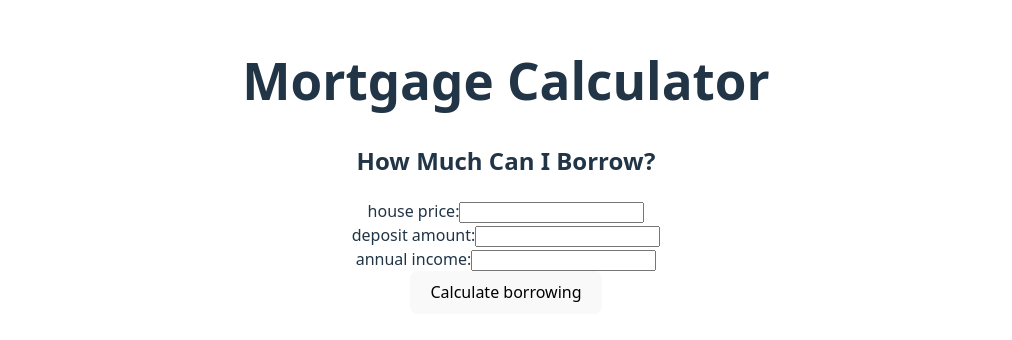
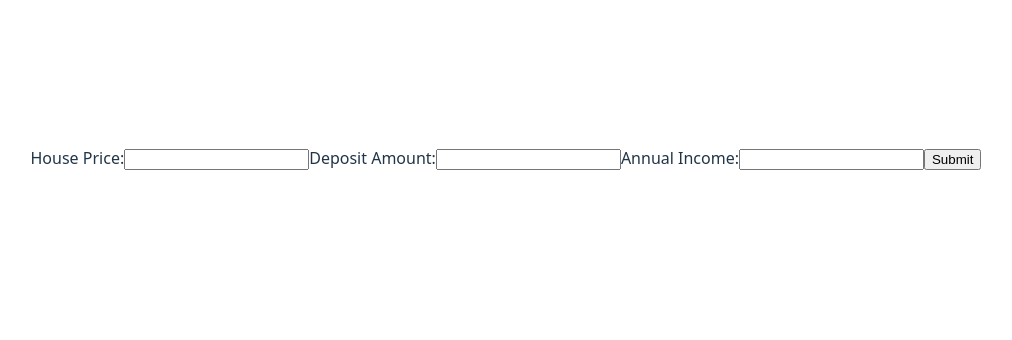
Before and after one commit to doowmot/mortgage-snapshot, a React (Vite) app: page / in a window 1280 px wide. Shown: the part 234-574 px from the top of the page, without its empty margins (134-1146 px from the left). Built offline with nearby package versions, Linux system fonts and the light colour scheme.

Commit message:
Add user feedback to mortgage borrowing form

```diff
--- a/src/App.tsx
+++ b/src/App.tsx
@@ -1,32 +1,74 @@
 import './App.css'
+import { useState } from "react";
 
 function App() {
+  const [formData, setFormData] = useState({
+    housePrice: "",
+    depositAmount: "",
+    annualIncome: "",
+    result: "",
+  });
+
+  const handleChange = (event) => {
+    const { name, value } = event.target;
+    setFormData((prevState) => ({ ...prevState, [name]: value }));
+  }
+
+  const handleSubmit = (event) => {
+    event.preventDefault();
+
+    let availableBorrowing = formData.annualIncome * 4;
+    console.log("available borrowing:", availableBorrowing)
+
+    let requiredBorrowing = formData.housePrice - formData.depositAmount;
+    console.log("required borrowing:", requiredBorrowing)
+
+    let result = formData.result
+
+    if (availableBorrowing >= requiredBorrowing) {
+        setFormData(prevState => ({
+            ...prevState,
+            result: `Great news! You can likely borrow £${availableBorrowing} which is more than you're required borrowing of £${requiredBorrowing}`
+        }));
+    } else {
+        setFormData(prevState => ({
+            ...prevState,
+            result: `Bad news! You require £${requiredBorrowing} but can only borrow £${availableBorrowing}`
+        }));
+    }
+  }
 
   return (
-    <>
-      <h1>Mortgage Calculator</h1>
-
-      <div className="container">
-        <h2>How Much Can I Borrow?</h2>
-        <form id="borrowing-amount-form" onSubmit={(e) => e.preventDefault()}>
-          <label htmlFor="house-price">house price:</label>
-          <input type="text" id="house-price" name="house-price"/>
-          <br/>
-
-          <label htmlFor="deposit-amount">deposit amount:</label>
-          <input type="text" id="deposit-amount" name="deposit-amount"/>
-          <br/>
-
-          <label htmlFor="annual-income">annual income:</label>
-          <input type="text" id="annual-income" name="annual-income"/>
-          <br/>
-
-          <button id="calculate-borrowing-btn">Calculate borrowing</button>
+        <form onSubmit={handleSubmit}>
+          <label>
+            House Price:
+            <input
+              type="number"
+              name="housePrice"
+              value={formData.housePrice}
+              onChange={handleChange}
+              />
+          </label>
+          <label>
+            Deposit Amount:
+            <input
+              type="number"
+              name="depositAmount"
+              value={formData.depositAmount}
+              onChange={handleChange}
+            />
+          </label>
+            Annual Income:
+            <input
+              type="number"
+              name="annualIncome"
+              value={formData.annualIncome}
+              onChange={handleChange}
+            />
+          <input type="submit" />
+          <p>{formData.result}</p>
         </form>
-      </div>
-
-    </>
   )
 }
 
-export default App
+export default App;
```
